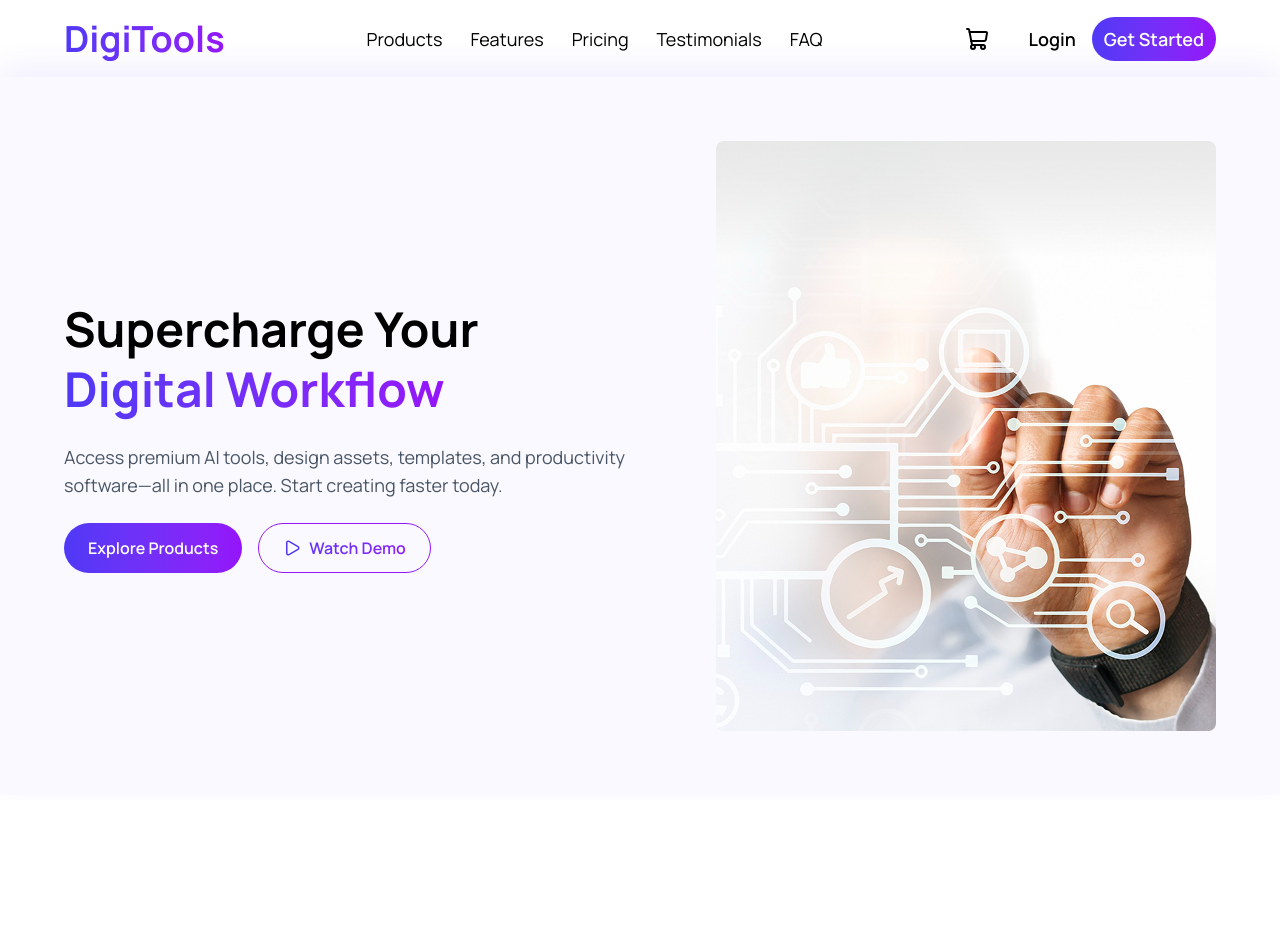
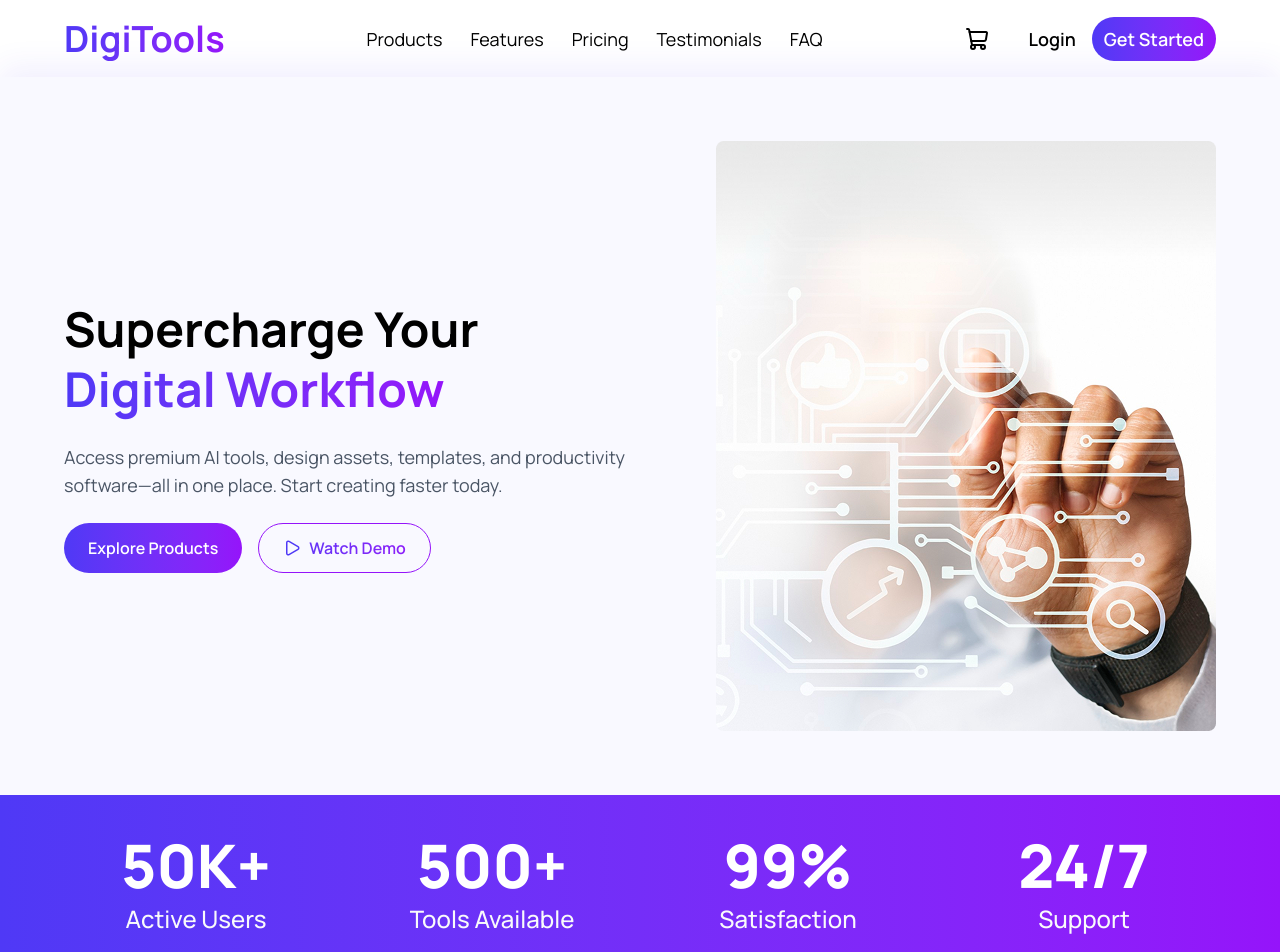
Before and after one commit to Tariqul-stack/DigiTools-Platform, a React (Vite) app: page / in a window 1280 px wide. Shown: the top 952 px of the page. Before the commit the page ends 800 px from the top, so only its background shows below. Built offline with nearby package versions, Linux system fonts and the light colour scheme.

Commit message:
added stats section

```diff
--- a/src/App.jsx
+++ b/src/App.jsx
@@ -1,12 +1,14 @@
 import "./App.css";
 import Banner from "./Components/Banner/Banner";
 import NavBar from "./Components/Navbar/NavBar";
+import Stats from "./Components/Stats/Stats";
 
 function App() {
   return (
     <>
       <NavBar></NavBar>
       <Banner></Banner>
+      <Stats></Stats>
     </>
   );
 }
--- /dev/null
+++ b/src/Components/Stats/Stats.jsx
@@ -0,0 +1,31 @@
+import React from "react";
+
+const Stats = () => {
+  return (
+    <section className="px-16 py-10 mb-5 bg-linear-to-r from-[#4F39F6] to-[#9514FA] text-white">
+      <div className="grid grid-cols-2 md:grid-cols-4 gap-8 text-center">
+        <div className="space-y-2">
+          <h2 className="text-6xl font-extrabold">50K+</h2>
+          <p className="text-gray-50 text-2xl font-medium">Active Users</p>
+        </div>
+
+        <div className="space-y-2">
+          <h2 className="text-6xl font-extrabold">500+</h2>
+          <p className="text-gray-50 text-2xl font-medium">Tools Available</p>
+        </div>
+
+        <div className="space-y-2">
+          <h2 className="text-6xl font-extrabold">99%</h2>
+          <p className="text-gray-50 text-2xl font-medium">Satisfaction</p>
+        </div>
+
+        <div className="space-y-2">
+          <h2 className="text-6xl font-extrabold">24/7</h2>
+          <p className="text-gray-50 text-2xl font-medium">Support</p>
+        </div>
+      </div>
+    </section>
+  );
+};
+
+export default Stats;
```
